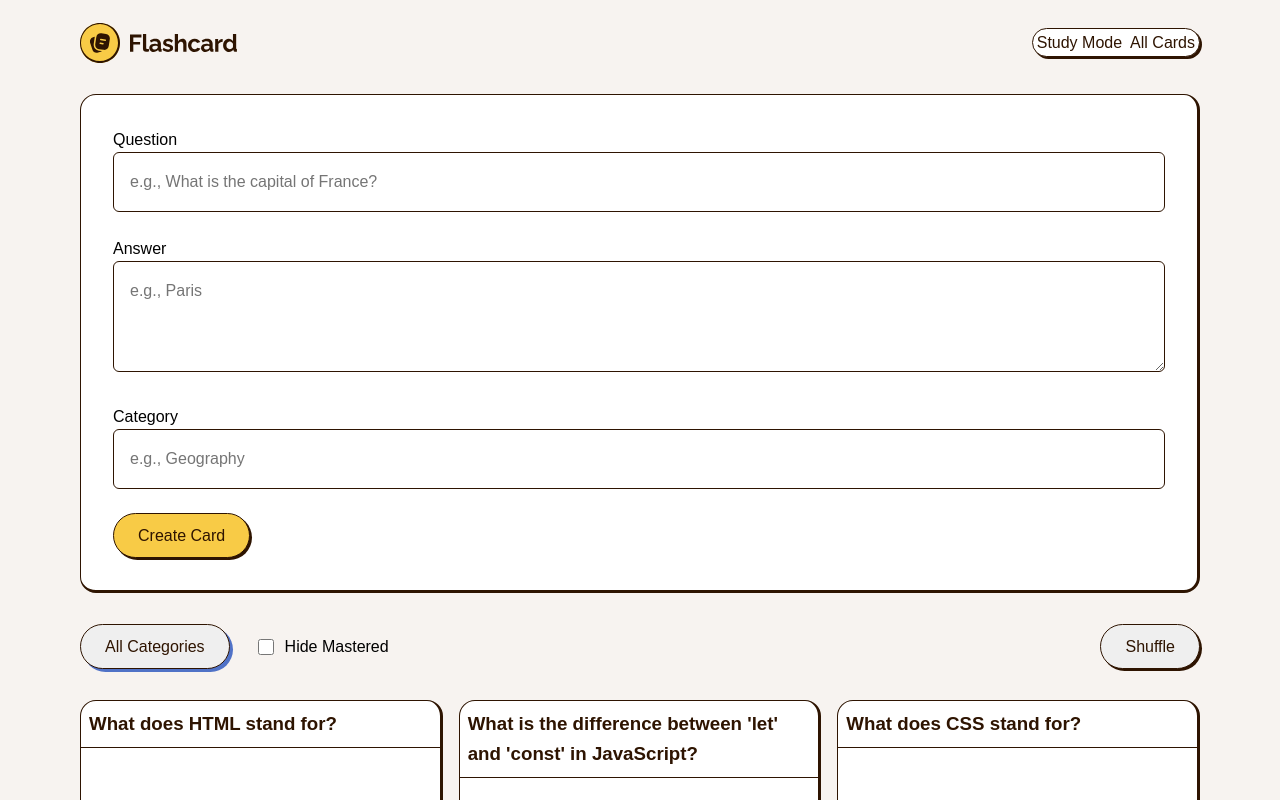
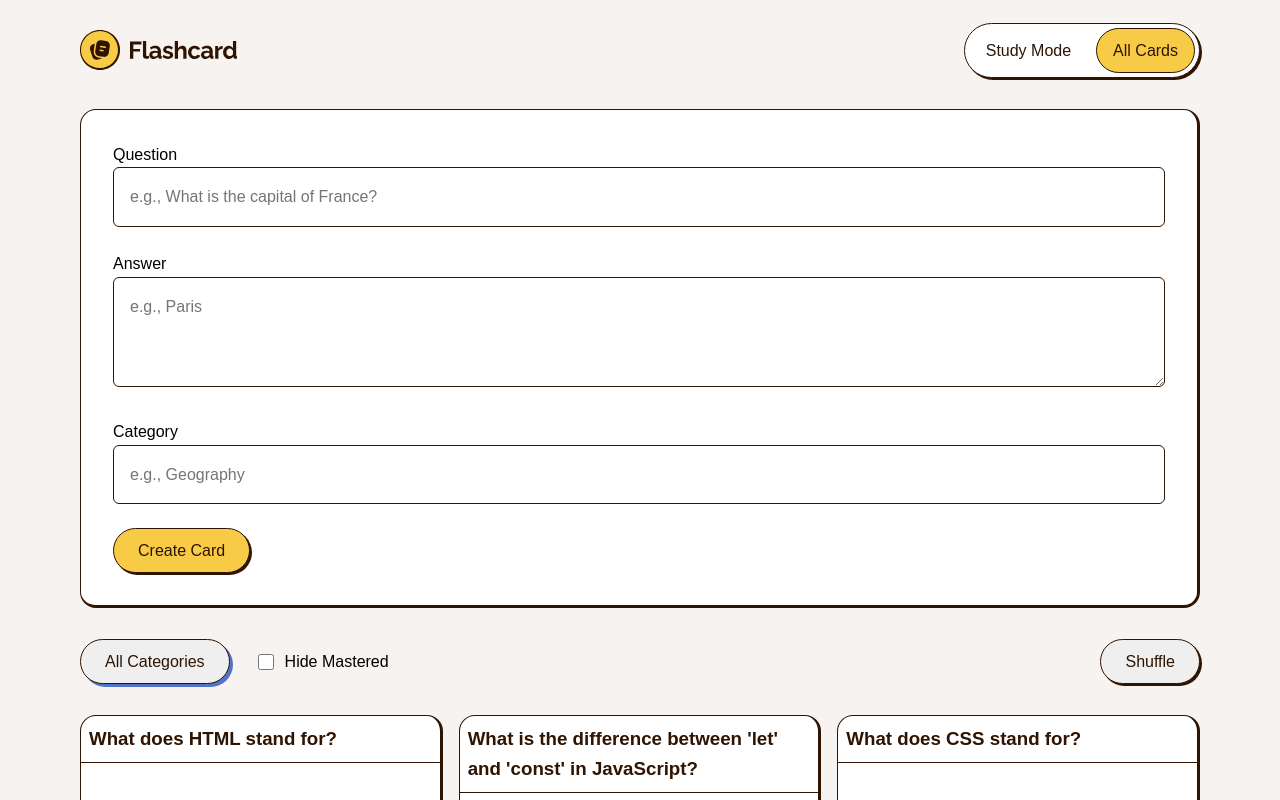
Before and after one commit to jkaps9/flashcard-app, a React (Vite) app: page / in a window 1280 px wide. Shown: the top 800 px of the page. Built offline with nearby package versions, Linux system fonts and the light colour scheme; a web font is replaced by a local one.

Commit message:
button shows active view

```diff
--- a/src/App.jsx
+++ b/src/App.jsx
@@ -6,7 +6,7 @@ const VIEWS = { study: "STUDY", card_manager: "CARD_MANAGER" };
 export default function App() {
   const [currentView, setCurrentView] = useState(VIEWS.card_manager);
   const toggleView = () => {
-    if(currentView === VIEWS.study) {
+    if (currentView === VIEWS.study) {
       setCurrentView(VIEWS.card_manager);
     } else {
       setCurrentView(VIEWS.study);
@@ -15,7 +15,10 @@ export default function App() {
 
   return (
     <>
-      <Header onChange={toggleView}></Header>
+      <Header
+        toggled={currentView === VIEWS.study}
+        onChange={toggleView}
+      ></Header>
       <main>
         <section className="all-cards">
           <div className="container">
--- a/src/components/Header.jsx
+++ b/src/components/Header.jsx
@@ -1,7 +1,7 @@
 import LogoSmall from "../assets/icons/logo-small.svg";
 import LogoLarge from "../assets/icons/logo-large.svg";
 
-export default function Header({ onChange }) {
+export default function Header({ toggled, onChange }) {
   return (
     <header>
       <div className="container">
@@ -19,8 +19,8 @@ export default function Header({ onChange }) {
             </div>
           </a>
           <button className="btn btn--secondary mode-toggle" onClick={onChange}>
-            <span>Study Mode</span>
-            <span className="active">All Cards</span>
+            <span className={toggled && "active"}>Study Mode</span>
+            <span className={!toggled && "active"}>All Cards</span>
           </button>
         </div>
       </div>
--- a/src/index.css
+++ b/src/index.css
@@ -442,14 +442,14 @@ header {
     padding: 0.25rem;
     white-space: nowrap;
     cursor: auto;
-    button {
+    * {
       background: none;
       border: 1px solid transparent;
       cursor: pointer;
       padding: 0.75rem 1rem;
     }
 
-    button.active {
+    *.active {
       background-color: var(--colors-yellow-500);
       border: 1px solid var(--color-border);
       border-radius: 100vw;
```
